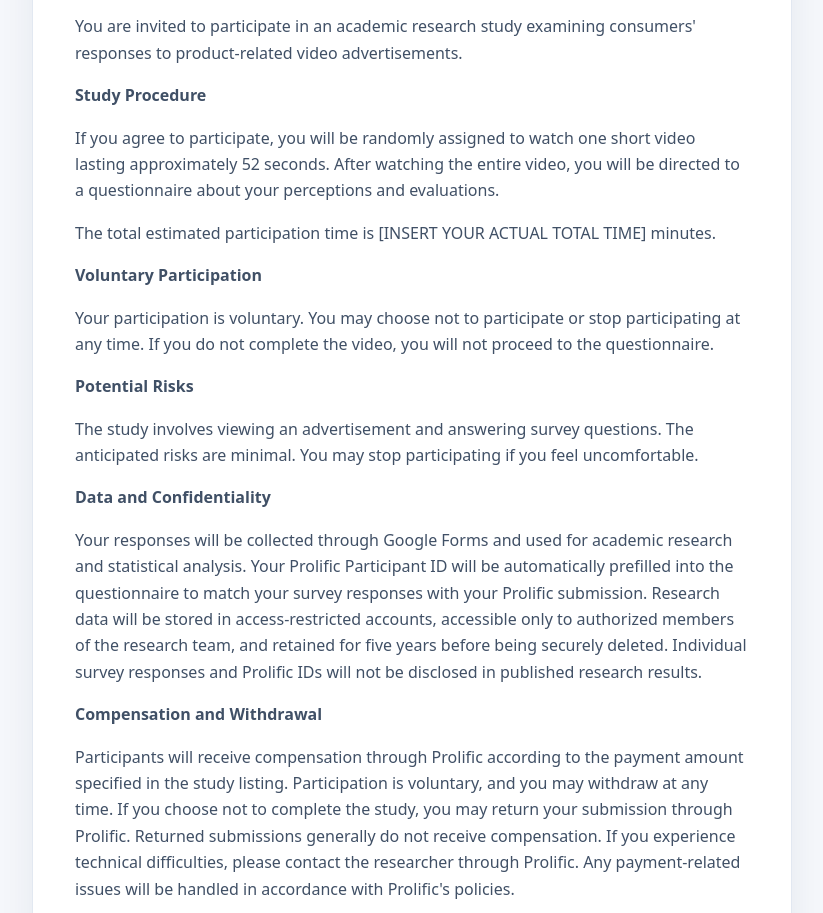
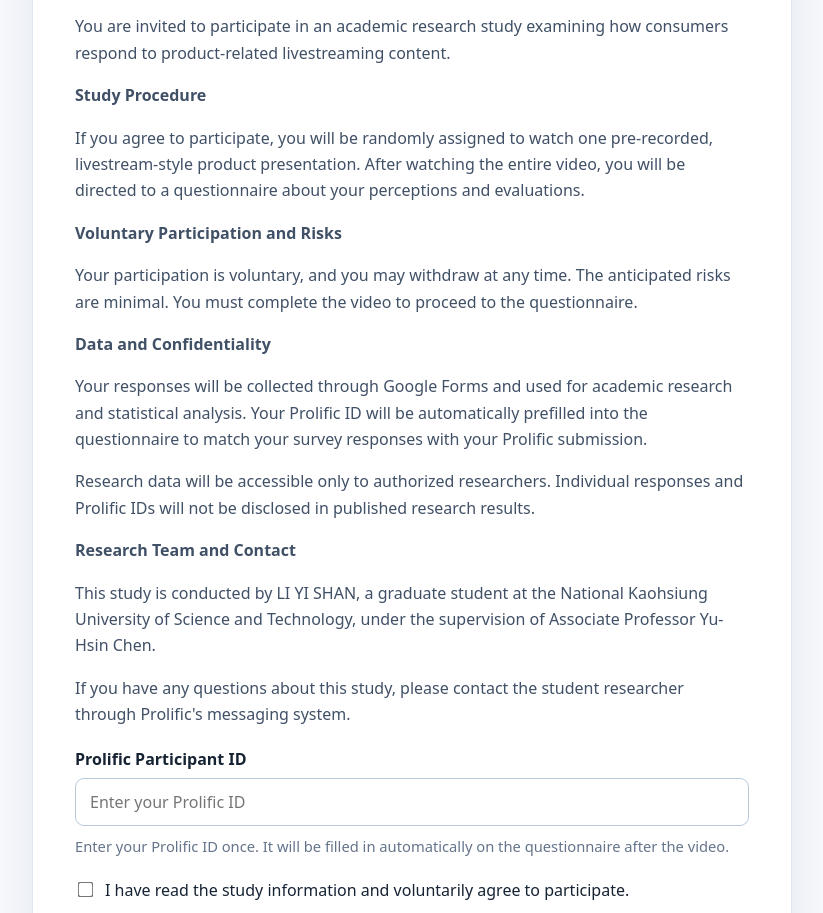
Before and after one commit to Sandy013-33/video-experiment-study1, a plain HTML site: page index.html in a window 1280 px wide. Shown: the part 189-1102 px from the top of the page, without its empty margins (228-1051 px from the left). Drawn offline with Linux system fonts and the light colour scheme.

Commit message:
Update index.html
Update study information and consent

```diff
--- a/index.html
+++ b/index.html
@@ -47,22 +47,19 @@
     <p>Please contact the researcher. One or more study links have not been correctly configured.</p>
   </section>
   <section id="consent" class="hidden">
-    <h1>Invitation to Participate</h1>
-    <p><strong>Study Overview</strong></p>
-    <p>You are invited to participate in an academic research study examining consumers' responses to product-related video advertisements.</p>
-    <p><strong>Study Procedure</strong></p>
-    <p>If you agree to participate, you will be randomly assigned to watch one short video lasting approximately 52 seconds. After watching the entire video, you will be directed to a questionnaire about your perceptions and evaluations.</p>
-    <p>The total estimated participation time is [INSERT YOUR ACTUAL TOTAL TIME] minutes.</p>
-    <p><strong>Voluntary Participation</strong></p>
-    <p>Your participation is voluntary. You may choose not to participate or stop participating at any time. If you do not complete the video, you will not proceed to the questionnaire.</p>
-    <p><strong>Potential Risks</strong></p>
-    <p>The study involves viewing an advertisement and answering survey questions. The anticipated risks are minimal. You may stop participating if you feel uncomfortable.</p>
-    <p><strong>Data and Confidentiality</strong></p>
-<p>Your responses will be collected through Google Forms and used for academic research and statistical analysis. Your Prolific Participant ID will be automatically prefilled into the questionnaire to match your survey responses with your Prolific submission. Research data will be stored in access-restricted accounts, accessible only to authorized members of the research team, and retained for five years before being securely deleted. Individual survey responses and Prolific IDs will not be disclosed in published research results.</p>
-    <p><strong>Compensation and Withdrawal</strong></p>
-<p>Participants will receive compensation through Prolific according to the payment amount specified in the study listing. Participation is voluntary, and you may withdraw at any time. If you choose not to complete the study, you may return your submission through Prolific. Returned submissions generally do not receive compensation. If you experience technical difficulties, please contact the researcher through Prolific. Any payment-related issues will be handled in accordance with Prolific's policies.</p>
-    <p><strong>Researcher Contact</strong></p>
-<p>If you have any questions or concerns about this study, please contact the researcher at [INSTITUTIONAL EMAIL]. You may also contact the researcher through Prolific's messaging system.</p>
+<h1>Study Information and Consent</h1>
+<p><strong>Study Overview</strong></p>
+<p>You are invited to participate in an academic research study examining how consumers respond to product-related livestreaming content.</p>
+<p><strong>Study Procedure</strong></p>
+<p>If you agree to participate, you will be randomly assigned to watch one pre-recorded, livestream-style product presentation. After watching the entire video, you will be directed to a questionnaire about your perceptions and evaluations.</p>
+<p><strong>Voluntary Participation and Risks</strong></p>
+<p>Your participation is voluntary, and you may withdraw at any time. The anticipated risks are minimal. You must complete the video to proceed to the questionnaire.</p>
+<p><strong>Data and Confidentiality</strong></p>
+<p>Your responses will be collected through Google Forms and used for academic research and statistical analysis. Your Prolific ID will be automatically prefilled into the questionnaire to match your survey responses with your Prolific submission.</p>
+<p>Research data will be accessible only to authorized researchers. Individual responses and Prolific IDs will not be disclosed in published research results.</p>
+<p><strong>Research Team and Contact</strong></p>
+<p>This study is conducted by LI YI SHAN, a graduate student at the National Kaohsiung University of Science and Technology, under the supervision of Associate Professor Yu-Hsin Chen.</p>
+<p>If you have any questions about this study, please contact the student researcher through Prolific's messaging system.</p>
     <div class="field">
       <label for="prolificId">Prolific Participant ID</label>
       <input id="prolificId" type="text" placeholder="Enter your Prolific ID" autocomplete="off" spellcheck="false" maxlength="120" aria-describedby="idHint" required>
```
